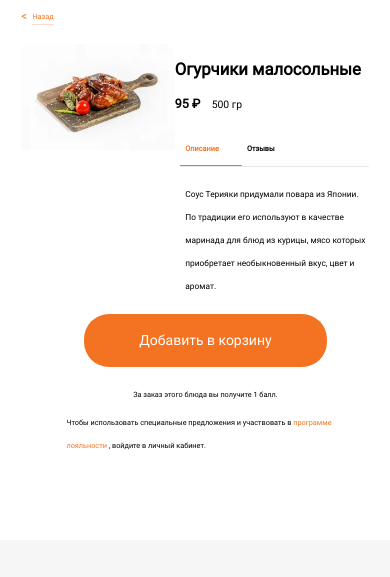
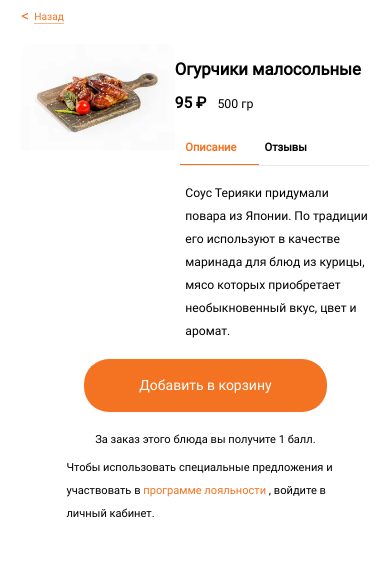
Before and after one commit to Alfaro23/Index_Food, a plain HTML site: page product.html in a window 390 px wide. Shown: the part 89-666 px from the top of the page. Drawn offline with Linux system fonts and the light colour scheme.

Commit message:
Update 2022-06-30T08:39:38.498Z

```diff
--- a/css/style.css
+++ b/css/style.css
@@ -2662,11 +2662,11 @@ body {
   .product-back {
     margin-top: calc(20px + 20 * ((100vw - 320px) / 1600));
     margin-bottom: calc(15px + 21 * ((100vw - 320px) / 1600));
-    font-size: calc(7px + 7 * ((100vw - 320px) / 1600));
+    font-size: calc(10px + 4 * ((100vw - 320px) / 1600));
   }
 
   .product-back span {
-    font-size: calc(11px + 12 * ((100vw - 320px) / 1600));
+    font-size: calc(15px + 8 * ((100vw - 320px) / 1600));
   }
 
   .product-back__link {
@@ -2679,11 +2679,11 @@ body {
   }
 
   .product-info__cost {
-    font-size: calc(12px + 12 * ((100vw - 320px) / 1600));
+    font-size: calc(15px + 9 * ((100vw - 320px) / 1600));
   }
 
   .product-info__mass {
-    font-size: calc(10px + 10 * ((100vw - 320px) / 1600));
+    font-size: calc(12px + 8 * ((100vw - 320px) / 1600));
     margin-left: calc(7px + 8 * ((100vw - 320px) / 1600));
   }
 
@@ -2693,7 +2693,7 @@ body {
   }
 
   .product-text__item {
-    font-size: calc(7px + 7 * ((100vw - 320px) / 1600));
+    font-size: calc(11px + 3 * ((100vw - 320px) / 1600));
     padding-right: calc(22px + 22 * ((100vw - 320px) / 1600));
     padding-left: calc(5px + 5 * ((100vw - 320px) / 1600));
     padding-bottom: calc(4px + 5 * ((100vw - 320px) / 1600));
@@ -2704,7 +2704,7 @@ body {
   }
 
   .product-text__description {
-    font-size: calc(8px + 8 * ((100vw - 320px) / 1600));
+    font-size: calc(12px + 4 * ((100vw - 320px) / 1600));
   }
 
   .product-text__text {
@@ -2713,7 +2713,7 @@ body {
 
   .program-info {
     margin-left: calc(20px + 20 * ((100vw - 320px) / 1600));
-    font-size: calc(7px + 7 * ((100vw - 320px) / 1600));
+    font-size: calc(11px + 3 * ((100vw - 320px) / 1600));
   }
 
   .program-info__bonus {
--- a/product.html
+++ b/product.html
@@ -4,9 +4,9 @@
     <meta charset="UTF-8">
     <meta http-equiv="X-UA-Compatible" content="IE=edge">
     <meta name="viewport" content="width=device-width, initial-scale=1.0">
-    <title>Корзина</title>
+    <title>Куриные крылья</title>
 
-    <link rel="stylesheet" href="css/style.min.css?_v=20220630112914">
+    <link rel="stylesheet" href="css/style.min.css?_v=20220630113918">
 </head>
 <body>
     <div class="container">
```
Also changed, not shown: busket.html (+1 -1 lines), index.html (+2 -2 lines), css/style.min.css.
